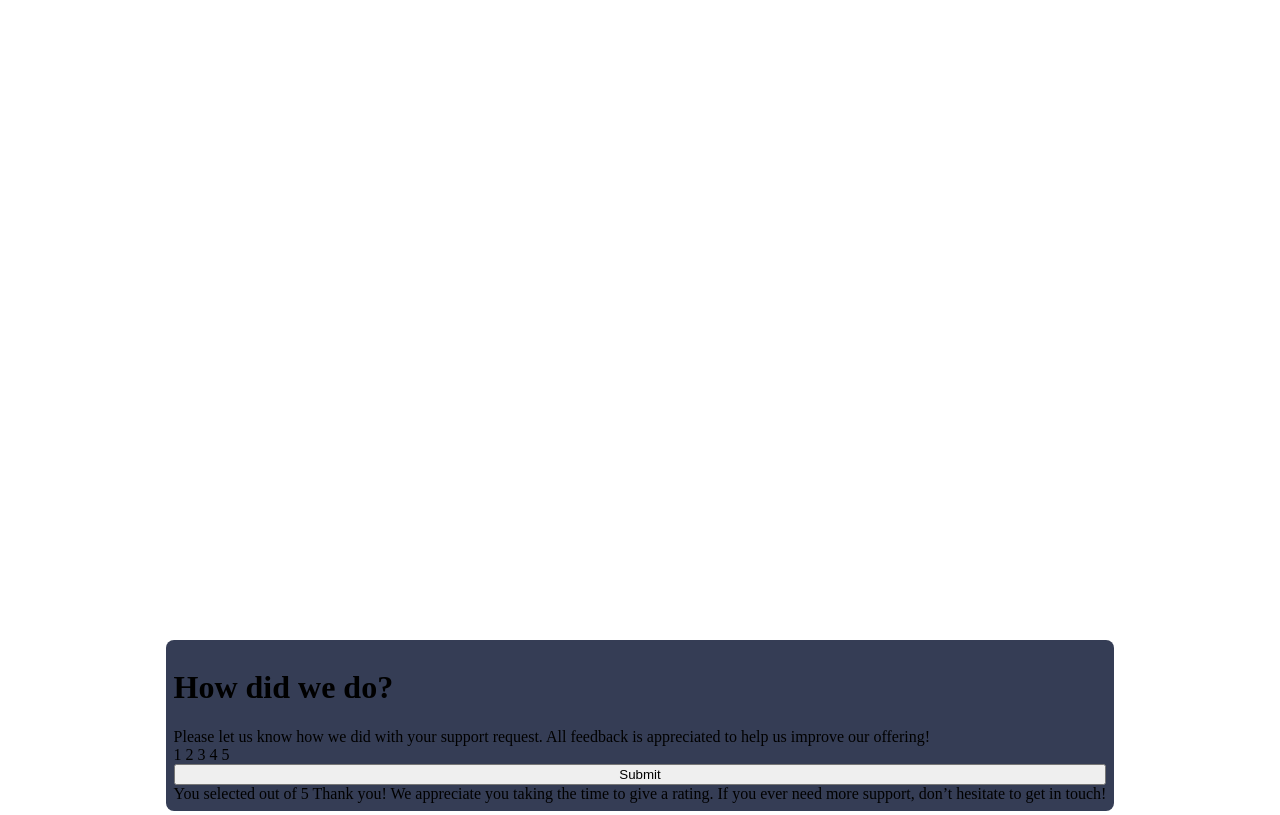
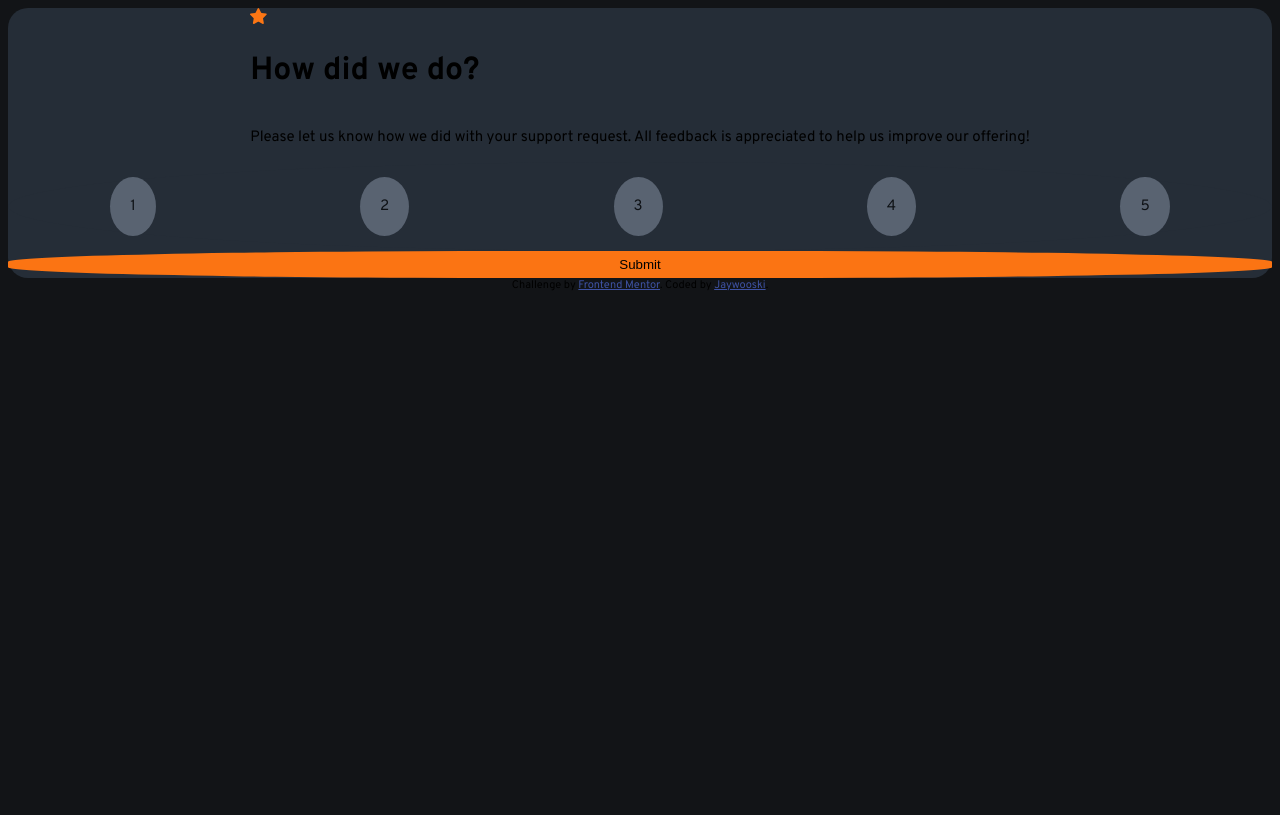
Before and after one commit to jaywooski/interactive-rating-comp, a plain HTML site: page index.html in a window 1280 px wide. Shown: the top 815 px of the page. Drawn offline with Linux system fonts and the light colour scheme.

Commit message:
trying styles in external css/ got google font working

```diff
--- a/css/stylesheet.css
+++ b/css/stylesheet.css
@@ -1,18 +1,86 @@
+@import url('https://fonts.googleapis.com/css2?family=Overpass:wght@400;700&display=swap');
+
+
+:root {
+    /* Secondary Color */
+    --white: hsl(0, 0%, 100%);
+    --light-grey: hsl(217, 12%, 63%);
+    --medium-grey: hsl(216, 12%, 54%);
+    --dark-blue: hsl(213, 19%, 18%);
+    --very-dark-blue: hsl(216, 12%, 8%);
+
+    /* Primary color */
+    --orange: hsl(25, 97%, 53%);
+    font-family: 'Overpass', sans-serif;
+}
+
 body {
-    display: flex;
-    flex-direction: column;
+
+    /* flex-direction: column; */
     justify-content: center;
+    background-color: var(--very-dark-blue);
+    min-height: 99vh;
 
+
+}
+
+p {
+    font-size: 15px;
 }
 
 .main {
     display: flex;
     flex-direction: column;
-    padding: 8px;
-    background-color: rgb(53, 61, 85);
-    border-radius: 8px;
-    margin: 50% auto;
+    padding: 20px auto;
+    height: fit-content;
+    background-color: var(--dark-blue);
+    border: 0px;
+    border-radius: 20px;
+    margin: auto;
+}
 
+.feedback {
+    display: flex;
+    flex-direction: column;
+    justify-content: left;
+    margin: auto;
+    padding: auto;
+}
+
+#star-logo {
+    /* display: ; */
+}
+
+
+.ratings {
+    display: flex;
+    justify-content: space-around;
+    border: 0px;
+    border-radius: 100%;
+    background-color: var(--dark-blue);
+    opacity: 60%;
+    padding: auto;
+}
+
+.ratings p {
+    border-radius: 100%;
+    background-color: var(--medium-grey);
+    padding: 20px;
+}
+
+.response {
+    display: none;
+}
+
+.attribution {
+
+}
+
+button {
+    background-color: var(--orange);
+    border-radius: 40%;
+    border: 0px;
+    padding: 6px;
 
 }
 
--- a/index.html
+++ b/index.html
@@ -16,33 +16,39 @@
 </head>
 <body>
   <div class="main" >
-    <!-- Rating state start -->
+    <!-- <section class="main"> -->
+      <!-- Rating state start -->
+      <div class="feedback">
+        <div id="star-logo">
+          <img src="./images/icon-star.svg" alt="">
+        </div>
+        <h1>How did we do?</h1>
+        <p>Please let us know how we did with your support request. All feedback is appreciated
+         to help us improve our offering!</p>
+      </div>
 
-    <h1>How did we do?</h1>
 
-    Please let us know how we did with your support request. All feedback is appreciated
-    to help us improve our offering!
+      <div class="ratings">
+        <p>1</p>
+        <p>2</p>
+        <p>3</p>
+        <p>4</p>
+        <p>5</p>
+      </div>
 
-    <div>
-      <a>1</a>
-      <a>2</a>
-      <a>3</a>
-      <a>4</a>
-      <a>5</a>
-    </div>
+      <button> Submit</button>
 
-    <button> Submit</button>
+      <!-- Rating state end -->
 
-    <!-- Rating state end -->
+      <!-- Thank you state start -->
 
-    <!-- Thank you state start -->
-
-    You selected <!-- Add rating here --> out of 5
-
-    Thank you!
-
-    We appreciate you taking the time to give a rating. If you ever need more support,
-    don’t hesitate to get in touch!
+      <div class="response">
+        <p>You selected <!-- Add rating here --> out of 5</p>
+        <p>Thank you!</p>
+        <p>We appreciate you taking the time to give a rating. If you ever need more support,
+          don’t hesitate to get in touch!</p>
+      </div>
+    <!-- </section> -->
 
     <!-- Thank you state end -->
   </div>
```
